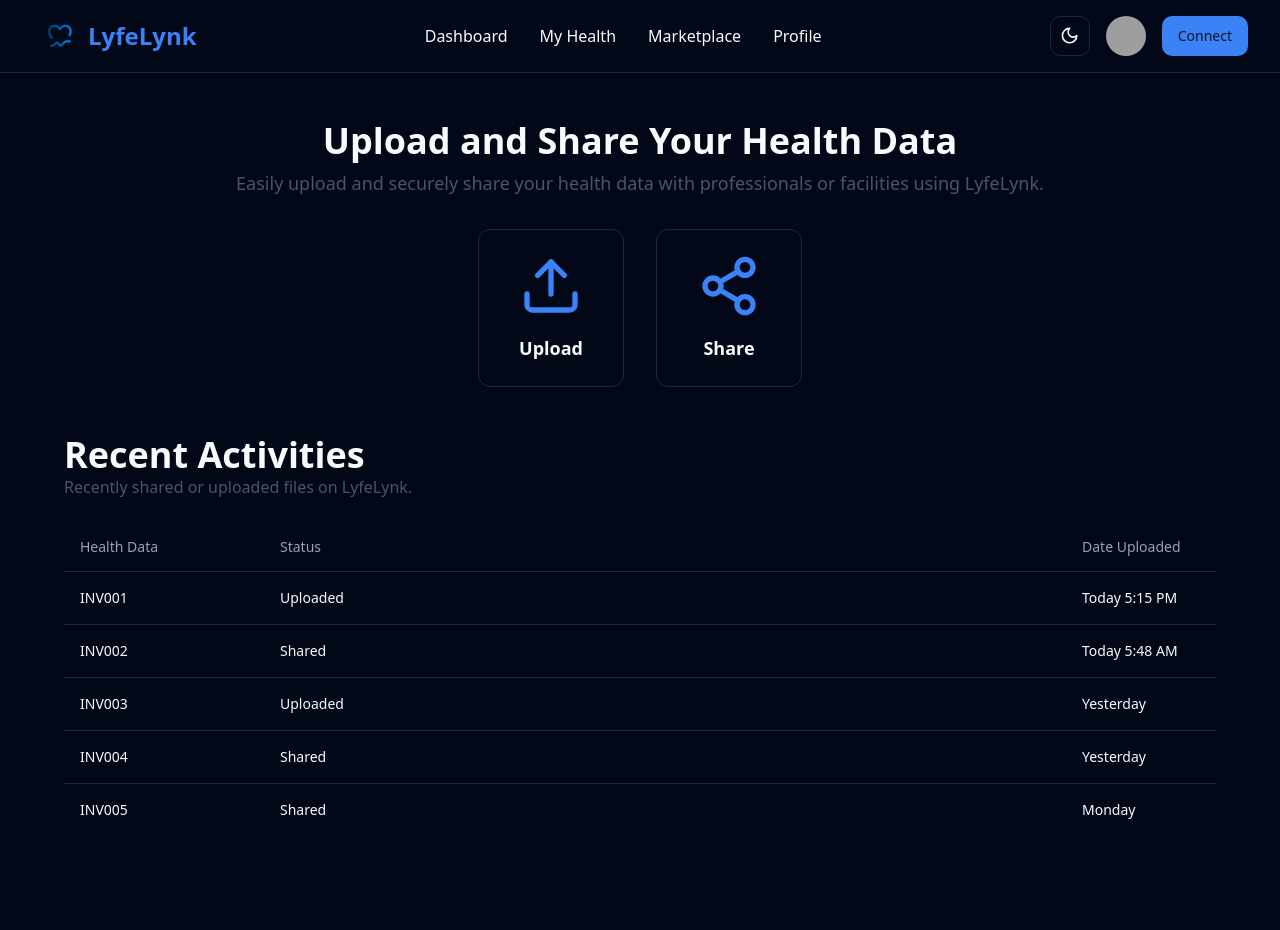
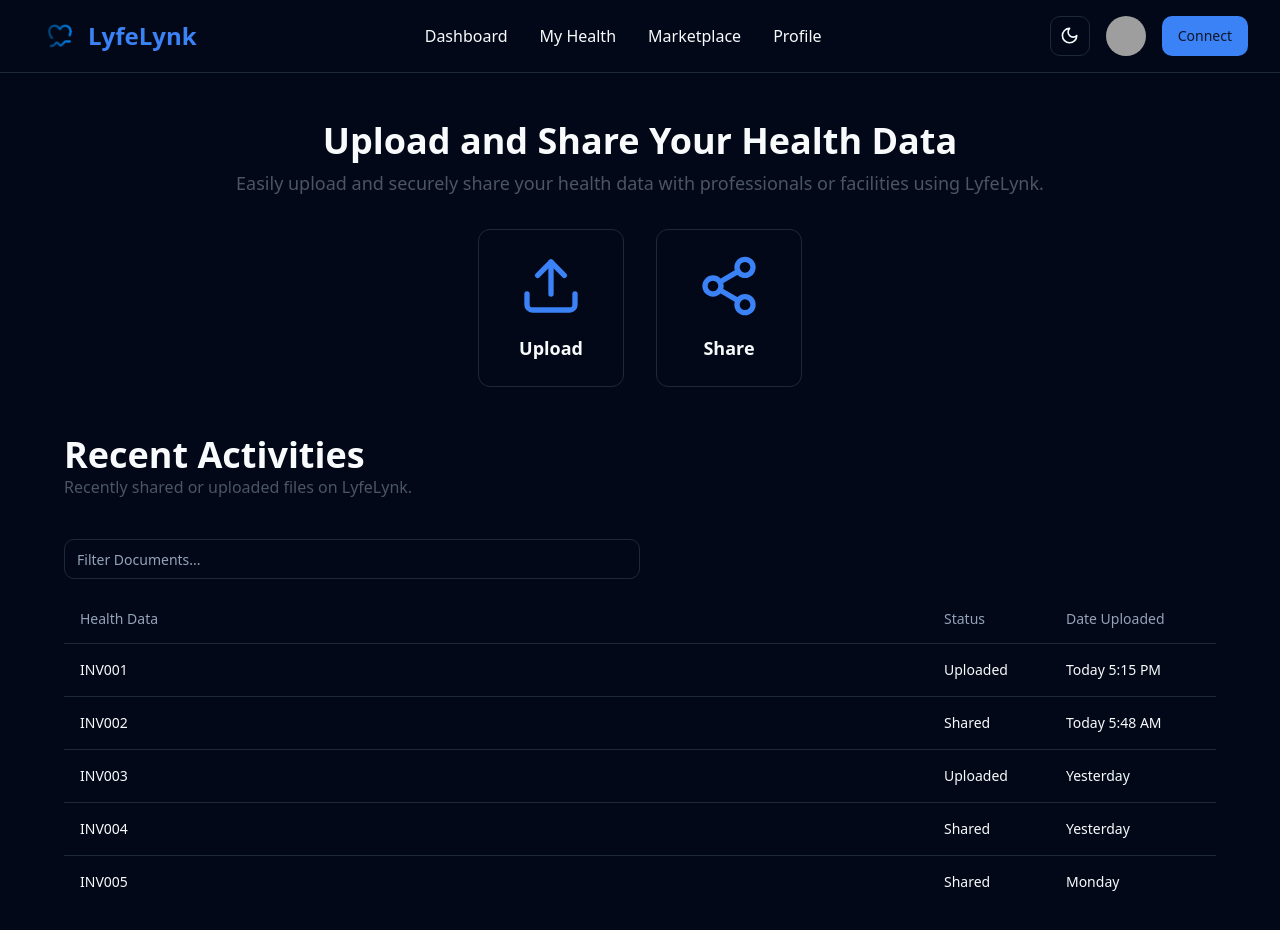
Before and after one commit to sirilux191/lyfelynkMVP, a React (Vite) app in the folder src/lyfeMVP_frontend/: page /App/MyHealth in a window 1280 px wide. Shown: the top 930 px of the page. Before the commit the page ends 884 px from the top, so only its background shows below. Built offline with nearby package versions, Linux system fonts and the light colour scheme; grey boxes are pictures that could not be loaded.

Commit message:
filter docs and upload files working

```diff
--- a/src/lyfeMVP_frontend/package.json
+++ b/src/lyfeMVP_frontend/package.json
@@ -22,6 +22,7 @@
     "@radix-ui/react-select": "^2.0.0",
     "@radix-ui/react-slot": "^1.0.2",
     "@radix-ui/react-tabs": "^1.0.4",
+    "@tanstack/react-table": "^8.15.0",
     "class-variance-authority": "^0.7.0",
     "clsx": "^2.1.0",
     "embla-carousel-react": "^8.0.0",
--- a/src/lyfeMVP_frontend/src/App/MyHealth.tsx
+++ b/src/lyfeMVP_frontend/src/App/MyHealth.tsx
@@ -1,13 +1,47 @@
-import { TableHead, TableRow, TableHeader, TableCell, TableBody, Table } from "@/components/ui/table"
+import { useState } from 'react';
+import { Table, TableBody, TableCell, TableHeader,TableHead, TableRow } from "@/components/ui/table";
 import { Upload } from 'lucide-react';
 import { Share2 } from 'lucide-react';
 import Navbar from "./Navbar";
 import { Link } from "react-router-dom";
+import { Input } from "@/components/ui/input";
+
 
 export default function MyHealthContent() {
+  // Sample health data
+  const healthData: HealthData[] = [
+    {
+      id: "INV001",
+      status: "Uploaded",
+      dateUploaded: "Today 5:15 PM",
+    },
+    {
+      id: "INV002",
+      status: "Shared",
+      dateUploaded: "Today 5:48 AM",
+    },
+    {
+      id: "INV003",
+      status: "Uploaded",
+      dateUploaded: "Yesterday",
+    },
+    {
+      id: "INV004",
+      status: "Shared",
+      dateUploaded: "Yesterday",
+    },
+    {
+      id: "INV005",
+      status: "Shared",
+      dateUploaded: "Monday",
+    },
+  ];
+
+  const [filterValue, setFilterValue] = useState("");
+
   return (
     <div className="bg-background">
-      <Navbar/>
+      <Navbar />
       <main className="px-8 py-12">
         <section className="text-center">
           <h1 className="text-4xl font-bold mb-2">Upload and Share Your Health Data</h1>
@@ -35,44 +69,46 @@ export default function MyHealthContent() {
         <section className="container mt-8">
           <h2 className="text-2xl md:text-4xl font-semibold">Recent Activities</h2>
           <p className="pb-6 text-gray-600">Recently shared or uploaded files on LyfeLynk.</p>
+          <div className="flex items-center py-4">
+            <Input
+              placeholder="Filter Documents..."
+              value={filterValue}
+              onChange={(event) => setFilterValue(event.target.value)}
+              className="max-w-xl"
+            />
+          </div>
           <Table>
             <TableHeader>
               <TableRow>
-                <TableHead className="w-[200px]">Health Data</TableHead>
+                <TableHead className="w-3/4">Health Data</TableHead>
                 <TableHead>Status</TableHead>
-                <TableHead className="w-[150px]">Date Uploaded</TableHead>
+                <TableHead>Date Uploaded</TableHead>
               </TableRow>
             </TableHeader>
             <TableBody>
-              <TableRow>
-                <TableCell className="font-medium">INV001</TableCell>
-                <TableCell>Uploaded</TableCell>
-                <TableCell>Today 5:15 PM</TableCell>
-              </TableRow>
-              <TableRow>
-                <TableCell className="font-medium">INV002</TableCell>
-                <TableCell>Shared</TableCell>
-                <TableCell>Today 5:48 AM</TableCell>
-              </TableRow>
-              <TableRow>
-                <TableCell className="font-medium">INV003</TableCell>
-                <TableCell>Uploaded</TableCell>
-                <TableCell>Yesterday</TableCell>
-              </TableRow>
-              <TableRow>
-                <TableCell className="font-medium">INV004</TableCell>
-                <TableCell>Shared</TableCell>
-                <TableCell>Yesterday</TableCell>
-              </TableRow>
-              <TableRow>
-                <TableCell className="font-medium">INV005</TableCell>
-                <TableCell>Shared</TableCell>
-                <TableCell>Monday</TableCell>
-              </TableRow>
+              {healthData
+                .filter(row =>
+                  row.id.toLowerCase().includes(filterValue.toLowerCase()) ||
+                  row.status.toLowerCase().includes(filterValue.toLowerCase()) ||
+                  row.dateUploaded.toLowerCase().includes(filterValue.toLowerCase())
+                )
+                .map((row, index) => (
+                  <TableRow key={index}>
+                    <TableCell>{row.id}</TableCell>
+                    <TableCell>{row.status}</TableCell>
+                    <TableCell>{row.dateUploaded}</TableCell>
+                  </TableRow>
+                ))}
             </TableBody>
           </Table>
         </section>
       </main>
     </div>
-  )
+  );
 }
+
+interface HealthData {
+  id: string;
+  status: string;
+  dateUploaded: string;
+}
--- a/src/lyfeMVP_frontend/src/App/sub/UploadPage.tsx
+++ b/src/lyfeMVP_frontend/src/App/sub/UploadPage.tsx
@@ -5,6 +5,7 @@ import { SelectValue, SelectTrigger, SelectItem, SelectContent, Select } from "@
 import { Tabs, TabsContent, TabsList, TabsTrigger } from "@/components/ui/tabs"
 import { ChevronLeft } from "lucide-react";
 import Navbar from "@/App/Navbar";
+import FileUpload from "./file-upload"
 
 export default function UploadContent() {
   return (
@@ -31,13 +32,7 @@ export default function UploadContent() {
               <TabsTrigger className="w-1/2" value="Form">Form</TabsTrigger>
             </TabsList>
             <TabsContent value="Document">
-              <p className="text-sm mb-4 text-gray-500">Supported file formats include PDFs, CSVs, XML, JPGs and JPEGs.</p>
-              <div className="flex flex-col items-center justify-center p-6 border-2 border-dashed border-gray-300 rounded-lg mb-4">
-                <Button className="mb-2">Add Files</Button>
-                <span className="text-sm text-gray-500">or</span>
-                <span className="text-sm text-gray-500">drag your files here</span>
-              </div>
-              <Button>Upload</Button>
+              <FileUpload/>
             </TabsContent>
 
             <TabsContent value="Form">
--- /dev/null
+++ b/src/lyfeMVP_frontend/src/App/sub/file-upload.tsx
@@ -0,0 +1,120 @@
+import React, { useState } from 'react';
+import { Button } from "@/components/ui/button";
+import {
+  Table,
+  TableBody,
+  TableCell,
+  TableHead,
+  TableHeader,
+  TableRow,
+} from "@/components/ui/table";
+
+const FileUpload: React.FC = () => {
+  const [files, setFiles] = useState<File[]>([]);
+  const [isDraggingOver, setIsDraggingOver] = useState(false);
+
+  const handleFileInputChange = (event: React.ChangeEvent<HTMLInputElement>) => {
+    if (event.target.files) {
+      const selectedFiles = Array.from(event.target.files);
+      setFiles(prevFiles => [...prevFiles, ...selectedFiles]);
+    }
+  };
+
+  const handleDrop = (event: React.DragEvent<HTMLDivElement>) => {
+    event.preventDefault();
+    setIsDraggingOver(false); // Reset dragging over state
+
+    const droppedFiles = event.dataTransfer.files;
+
+    // Ensure that files are dropped successfully before updating state
+    if (droppedFiles && droppedFiles.length > 0) {
+      const filesArray = Array.from(droppedFiles);
+      setFiles(prevFiles => [...prevFiles, ...filesArray]);
+    }
+  };
+
+  const handleDragOver = (event: React.DragEvent<HTMLDivElement>) => {
+    event.preventDefault();
+    setIsDraggingOver(true); // Set dragging over state
+  };
+
+  const handleDragEnter = (event: React.DragEvent<HTMLDivElement>) => {
+    event.preventDefault();
+    setIsDraggingOver(true); // Set dragging over state
+  };
+
+  const handleDragLeave = (event: React.DragEvent<HTMLDivElement>) => {
+    event.preventDefault();
+
+    // Ensure that dragging over state is reset only if the leave event is triggered from the drop zone
+    const rect = event.currentTarget.getBoundingClientRect();
+    const x = event.clientX;
+    const y = event.clientY;
+
+    if (x >= rect.left && x <= rect.right && y >= rect.top && y <= rect.bottom) {
+      setIsDraggingOver(false); // Reset dragging over state
+    }
+  };
+
+  const handleUpload = () => {
+    // Here you can implement your upload logic using the files array
+    console.log("Upload button clicked. Files:", files);
+  };
+
+  const handleRemoveFile = (index: number) => {
+    setFiles(prevFiles => prevFiles.filter((_, i) => i !== index));
+  };
+
+  return (
+    <div>
+      <p className="text-sm mb-4 text-gray-500">Supported file formats include PDFs, CSVs, XML, JPGs and JPEGs.</p>
+      <div
+        className={`flex flex-col items-center justify-center p-6 border-2 border-dashed border-gray-300 rounded-lg ${isDraggingOver ? 'bg-gray-100' : ''}`}
+        onDrop={handleDrop}
+        onDragOver={handleDragOver}
+        onDragEnter={handleDragEnter}
+        onDragLeave={handleDragLeave}
+      >
+        <input
+          id="fileInput"
+          type="file"
+          onChange={handleFileInputChange}
+          multiple
+          className="hidden"
+        />
+        <Button className="mb-2" onClick={() => document.getElementById('fileInput')?.click()}>Add Files</Button>
+        <span className="text-sm text-gray-500">or</span>
+        <span className="text-sm text-gray-500">drag your files here</span>
+      </div>
+
+      {files.length > 0 && (
+        <Table>
+          <TableHeader>
+            <TableRow>
+              <TableHead>Title</TableHead>
+              <TableHead>Size</TableHead>
+              <TableHead>Type</TableHead>
+              <TableHead></TableHead>
+            </TableRow>
+          </TableHeader>
+          <TableBody>
+            {files.map((file, index) => (
+              <TableRow key={index}>
+                <TableCell>{file.name}</TableCell>
+                <TableCell>{(file.size / 1024).toFixed(2)} KB</TableCell>
+                <TableCell>{file.type}</TableCell>
+                <TableCell>
+                  <Button variant="secondary" onClick={() => handleRemoveFile(index)}>&times;</Button>
+                </TableCell>
+              </TableRow>
+            ))}
+          </TableBody>
+        </Table>
+      )}
+
+      <Button onClick={handleUpload} className="mt-4">Upload</Button>
+    </div>
+  );
+};
+
+export default FileUpload;
```
Also changed, not shown: 1 other file (tests, documents, lock files or other folders).
